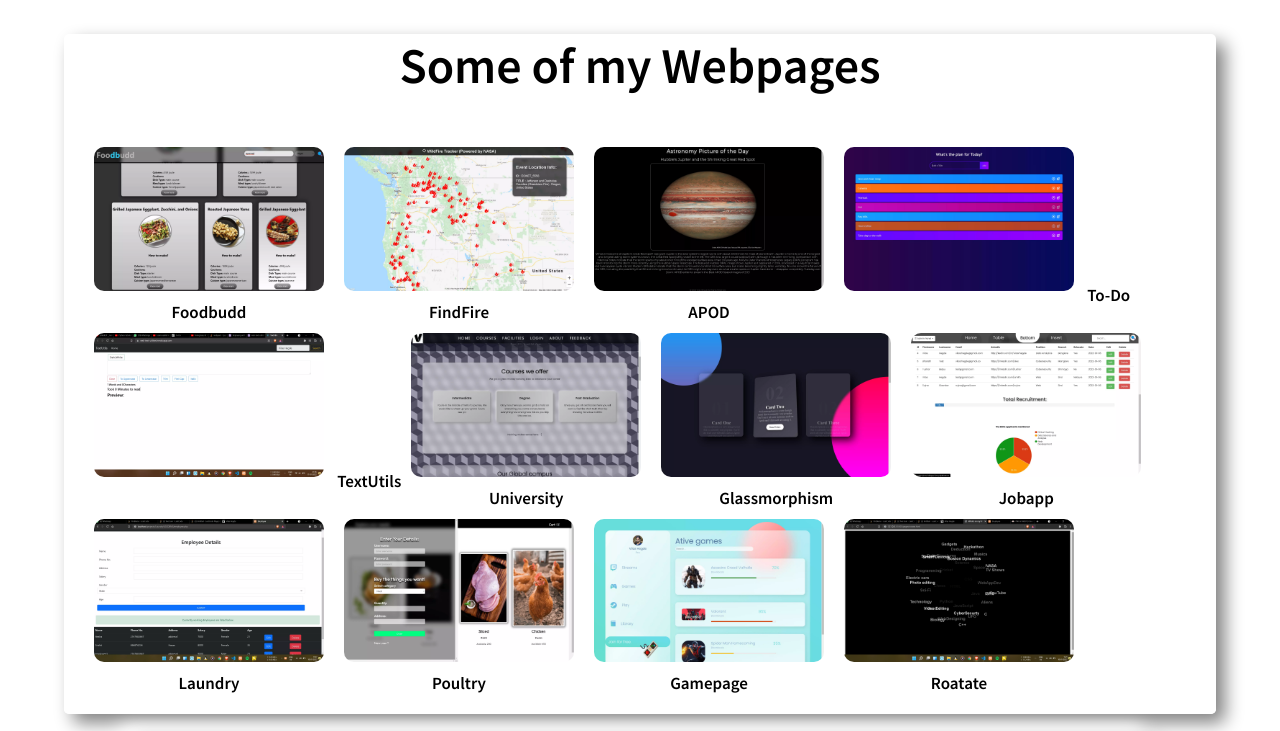
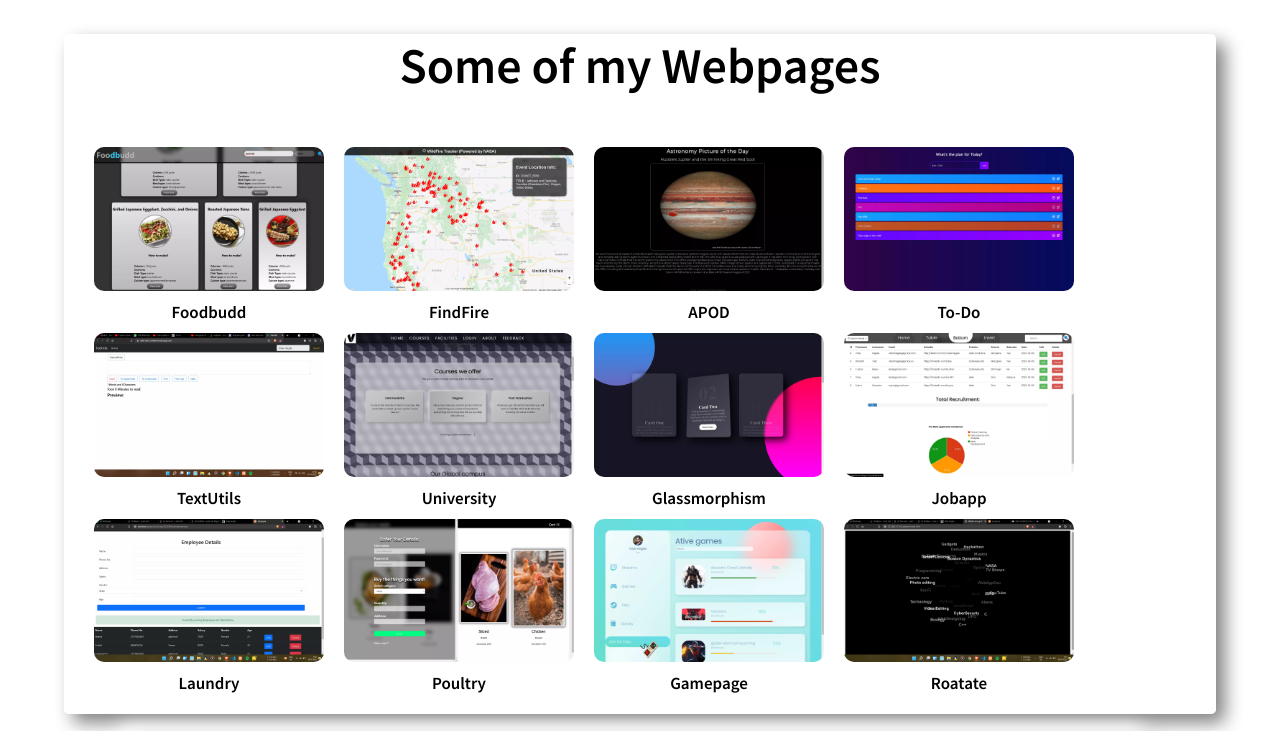
Before and after one commit to vilasrhegde/vilasrhegde.github.io, a plain HTML site: page index.html in a window 1280 px wide. Shown: the part 1100-1831 px from the top of the page. Drawn offline with Linux system fonts and the light colour scheme.

Commit message:
alignment for textutils

```diff
--- a/css/style.css
+++ b/css/style.css
@@ -451,7 +451,7 @@ button{
     transition: 3s;
 
 }
-.university,.jobapp,.findfire,.game,.glass,.poultry,.apod,.laundry,.foodbudd{
+.university,.jobapp,.findfire,.game,.glass,.poultry,.apod,.laundry,.foodbudd,.todo,.textutils{
     text-align: center;
     display: flex;
     flex-direction: column;
```
